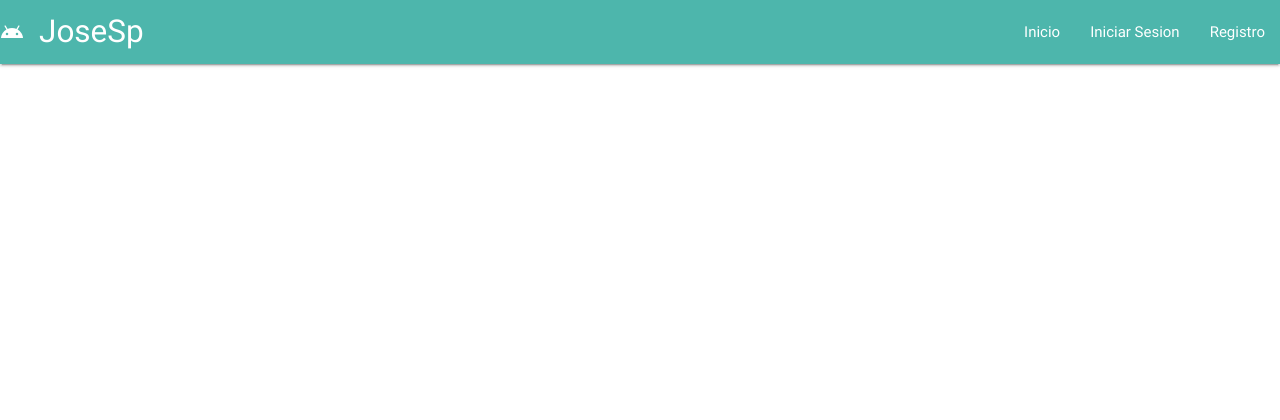
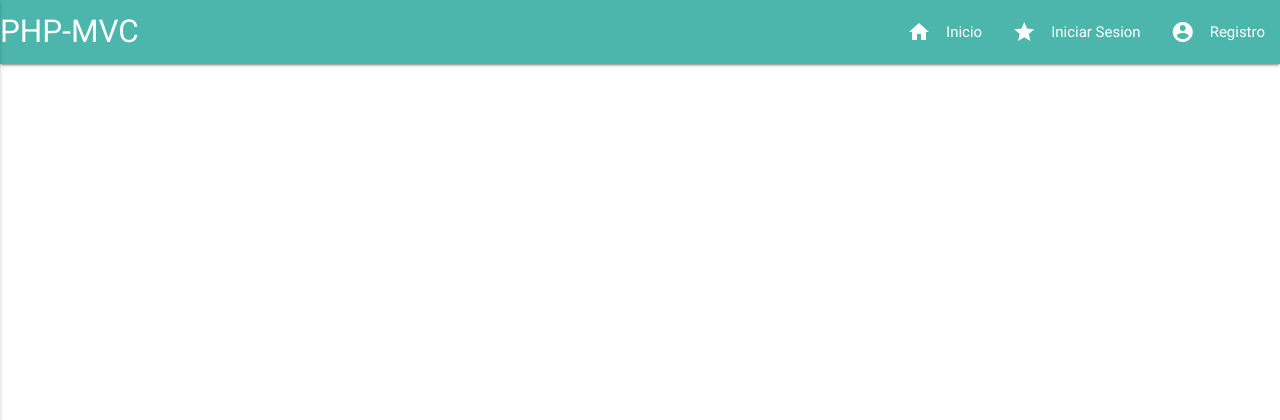
Before and after one commit to JoseSp95/PHP-MVC, a PHP site: page /pag.html in a window 1280 px wide. Shown: the top 420 px of the page. Run offline with PHP 8.4, Linux system fonts and the light colour scheme.

Commit message:
pag.html basica completa

```diff
--- a/index.php
+++ b/index.php
@@ -1,7 +1 @@
 <?php
-/**
- * Created by PhpStorm.
- * User: JoseSp
- * Date: 10/04/2017
- * Time: 12:39 AM
- */
--- a/pag.html
+++ b/pag.html
@@ -58,10 +58,25 @@
             flex: 1 0 auto;
         }
 
+        .modal-footer{
+            margin-top: 0;
+        }
+
+        .TerminosYCondiciones{
+            padding-bottom: 0;
+            margin-bottom: -10px;
+            margin-left: 10px;
+        }
+
+        .nav-wrapper .material-icons{
+            color: white;
+        }
+
     </style>
     <script>
         $(document).ready(function () {
             $(".modal").modal();
+            $(".button-collapse").sideNav();
         });
     </script>
 </head>
@@ -71,11 +86,17 @@
     <header>
         <nav>
             <div class="nav-wrapper teal lighten-2">
-                <a href="" class="brand-logo"><i class="medium material-icons">android</i>JoseSp</a>
+                <a href="#" class="brand-logo">PHP-MVC</a>
+                <a href="#" data-activates="mobile-demo" class="button-collapse"><i class="material-icons">menu</i></a>
                 <ul id="nav-mobile" class="right hide-on-med-and-down">
-                    <li><a href="">Inicio</a></li>
-                    <li><a href="#modalIniciarSesion">Iniciar Sesion</a></li>
-                    <li><a href="">Registro</a></li>
+                    <li><a href=""><i class="material-icons left">home</i>Inicio</a></li>
+                    <li><a href="#modalIniciarSesion"><i class="material-icons left">star</i>Iniciar Sesion</a></li>
+                    <li><a href="#modalRegistrarse"><i class="material-icons left">account_circle</i>Registro</a></li>
+                </ul>
+                <ul class="side-nav" id="mobile-demo">
+                    <li><a href=""><i class="material-icons left">home</i>Inicio</a></li>
+                    <li><a href=""><i class="material-icons left">star</i>Iniciar Sesion</a></li>
+                    <li><a href=""><i class="material-icons left">account_circle</i>Registro</a></li>
                 </ul>
             </div>
         </nav>
@@ -89,14 +110,13 @@
                 <div class="registro teal lighten-2">
                    <span>Iniciar Sesion</span>
                 </div>
-                <br>
                 <div class="input-field first">
                     <i class="large material-icons prefix">account_circle</i>
                     <input id="usuario" type="text" class="validate">
                     <label for="usuario">Usuario : </label>
                 </div>
                 <div class="input-field">
-                    <i class=" tiny material-icons prefix">mode_edit</i>
+                    <i class=" tiny material-icons prefix">vpn_key</i>
                     <input id="contraseña" type="password" class="validate">
                     <label for="contraseña">Contraseña</label>
                 </div>
@@ -107,11 +127,52 @@
             </div>
 
             <div class="modal-footer">
-                <a href="" class="modal-action btn-flat">Iniciar Sesion</a>
+                <a href="" class="modal-action btn-flat right">CERRAR</a>
+                <a href="" class="modal-action btn-flat right">Iniciar Sesion</a>
             </div>
 
         </form>
     </div>
+
+    <!-- Este es el modal para poder Registrarse en la Base de Datos -->
+    <div class="modal" id="modalRegistrarse">
+        <form action="" method="post">
+            <div class="modal-content">
+                <div class="teal lighten-2 registro">
+                    REGISTRO
+                </div>
+                <div class="input-field first">
+                    <i class="material-icons prefix">account_circle</i>
+                    <input type="text" id="registroUsuario">
+                    <label for="registroUsuario">Usuario</label>
+                </div>
+                <div class="input-field">
+                    <i class="material-icons prefix">email</i>
+                    <input type="text" id="registroEmail">
+                    <label for="registroEmail">Email</label>
+                </div>
+                <div class="input-field">
+                    <i class="material-icons prefix">vpn_key</i>
+                    <input type="text" id="registrContraseña">
+                    <label for="registrContraseña">Contraseña</label>
+                </div>
+                <div class="input-field">
+                    <i class="material-icons prefix">vpn_key</i>
+                    <input type="text" id="registrContraseñaRepetida">
+                    <label for="registrContraseñaRepetida">Repite tu Contraseña</label>
+                </div>
+                <div class="TerminosYCondiciones">
+                    <input type="checkbox" id="terminos">
+                    <label for="terminos">Acepto los terminos y condiciones</label>
+                </div>
+            </div>
+            <div class="modal-footer">
+                <a href="" class="modal-close btn-flat right">CERRAR</a>
+                <a href="" class=" right btn-flat">REGISTRAR</a>
+            </div>
+        </form>
+    </div>
+
 
     <main>
 
@@ -135,7 +196,6 @@
                 2017 - Copyright Text
                 <a href="" class="right white-text">FaceBook</a>
             </div>
-
         </div>
     </footer>
 
```
Also changed, not shown: views/imagenes/php-icon.png (added).
